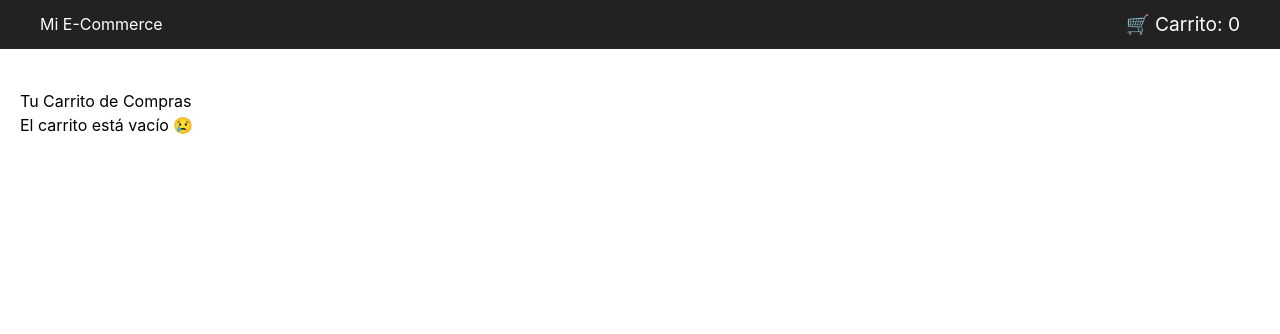
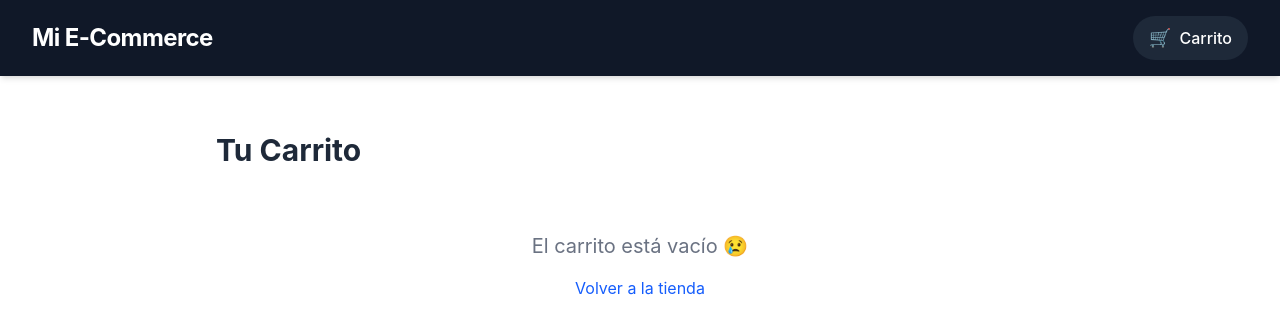
Before and after one commit to Alejandro-Murillo20/mi-ecommerce, a React (Vite) app: page /cart in a window 1280 px wide. Shown: the top 334 px of the page. Built offline with nearby package versions, Linux system fonts and the light colour scheme.

Commit message:
commit trece

```diff
--- a/src/components/organisms/Navbar.jsx
+++ b/src/components/organisms/Navbar.jsx
@@ -1,34 +1,25 @@
-// src/components/organisms/Navbar.jsx
+import React from 'react';
 import { Link } from 'react-router-dom';
-import React from 'react';
-import { useCartStore } from '../../store/useCartStore'; // Importamos el almacén del carrito
-<Link to="/" style={{ color: 'white', textDecoration: 'none' }}>
-  <h2>Mi E-Commerce</h2>
-</Link>
+import { useCartStore } from '../../store/useCartStore';
+
 const Navbar = () => {
-  // Extraemos la lista de productos del carrito desde el Store
   const cart = useCartStore((state) => state.cart);
 
   return (
-    <nav style={{
-      display: 'flex',
-      justifyContent: 'space-between',
-      alignItems: 'center',
-      padding: '10px 40px',
-      backgroundColor: '#222',
-      color: 'white',
-      marginBottom: '20px'
-    }}>
-
-      <Link to="/" style={{ color: 'white', textDecoration: 'none' }}>
-        <h2 style={{ margin: 0 }}>Mi E-Commerce</h2>
+    <nav className="bg-gray-900 text-white py-4 px-8 flex justify-between items-center shadow-md mb-8">
+      <Link to="/" className="text-2xl font-bold tracking-tight hover:text-blue-400 transition">
+        Mi E-Commerce
       </Link>
 
-      <div style={{ fontSize: '1.2rem' }}>
-        <Link to="/cart" style={{ color: 'white', textDecoration: 'none' }}>
-  🛒 Carrito: <span>{cart.length}</span>
-</Link>
-      </div>
+      <Link to="/cart" className="relative flex items-center gap-2 bg-gray-800 px-4 py-2 rounded-full hover:bg-gray-700 transition">
+        <span className="text-lg">🛒</span>
+        <span className="font-medium">Carrito</span>
+        {cart.length > 0 && (
+          <span className="absolute -top-2 -right-2 bg-red-500 text-white text-xs font-bold px-2 py-1 rounded-full">
+            {cart.length}
+          </span>
+        )}
+      </Link>
     </nav>
   );
 };
--- a/src/pages/Cart.jsx
+++ b/src/pages/Cart.jsx
@@ -1,42 +1,51 @@
-// src/pages/Cart.jsx
 import React from 'react';
 import { useCartStore } from '../store/useCartStore';
+import { Link } from 'react-router-dom';
 
 const Cart = () => {
-  // Traemos los productos guardados y la función para limpiar
   const { cart, clearCart, removeFromCart } = useCartStore();
-
-  // Calculamos el precio total
   const total = cart.reduce((acc, item) => acc + item.price, 0);
 
   return (
-    <div style={{ padding: '20px' }}>
-      <h1>Tu Carrito de Compras</h1>
+    <div className="max-w-4xl mx-auto p-6">
+      <h1 className="text-3xl font-bold mb-6 text-gray-800">Tu Carrito</h1>
 
       {cart.length === 0 ? (
-        <p>El carrito está vacío 😢</p>
+        <div className="text-center py-10">
+          <p className="text-xl text-gray-500 mb-4">El carrito está vacío 😢</p>
+          <Link to="/" className="text-blue-600 hover:underline">Volver a la tienda</Link>
+        </div>
       ) : (
-        <div>
+        <div className="bg-white shadow-md rounded-lg overflow-hidden">
           {cart.map((item, index) => (
-            <div key={index} style={{ borderBottom: '1px solid #ccc', padding: '10px', display: 'flex', justifyContent: 'space-between' }}>
-              <span>{item.title} - ${item.price}</span>
+            <div key={index} className="flex justify-between items-center border-b p-4 hover:bg-gray-50">
+              <div>
+                <h3 className="font-semibold text-lg">{item.title}</h3>
+                <p className="text-green-600 font-bold">${item.price}</p>
+              </div>
               <button
                 onClick={() => removeFromCart(item.id)}
-                style={{ backgroundColor: 'red', color: 'white', border: 'none', cursor: 'pointer' }}
+                className="text-red-500 hover:text-red-700 font-medium p-2"
               >
                 Eliminar
               </button>
             </div>
           ))}
 
-          <h3>Total: ${total.toFixed(2)}</h3>
-
-          <button
-            onClick={clearCart}
-            style={{ backgroundColor: '#333', color: 'white', padding: '10px', marginTop: '10px' }}
-          >
-            Vaciar Carrito
-          </button>
+          <div className="p-6 bg-gray-50 flex justify-between items-center">
+            <h3 className="text-2xl font-bold">Total: <span className="text-green-600">${total.toFixed(2)}</span></h3>
+            <div className="space-x-4">
+              <button
+                onClick={clearCart}
+                className="bg-gray-300 hover:bg-gray-400 text-gray-800 px-4 py-2 rounded-md transition"
+              >
+                Vaciar
+              </button>
+              <button className="bg-blue-600 hover:bg-blue-700 text-white px-6 py-2 rounded-md font-bold transition">
+                Pagar ahora
+              </button>
+            </div>
+          </div>
         </div>
       )}
     </div>
```
